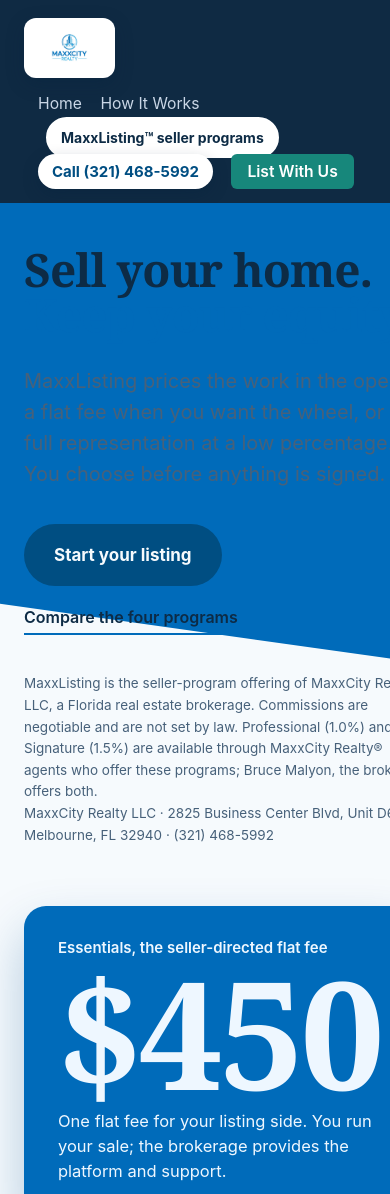
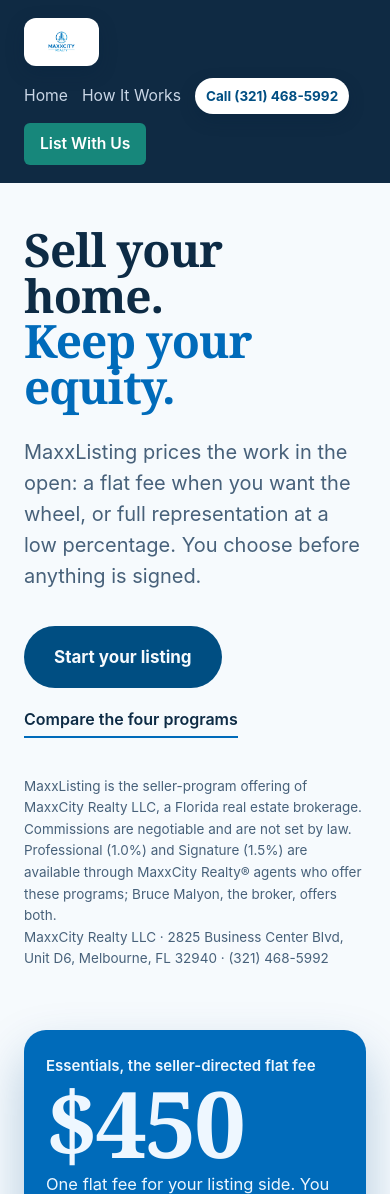
Before and after one commit to Mattnick1flirtorbit/maxxlisting, a plain HTML site: page index.html in a window 390 px wide. Shown: the top 1194 px of the page. Drawn offline with Linux system fonts and the light colour scheme.

Commit message:
Mobile rendering fixes: hero contrast, nav wrap, price fit (2026-11-22)

```diff
--- a/style.css
+++ b/style.css
@@ -419,3 +419,27 @@ table.compare td.yes { color: var(--teal-dark); font-weight: 600; }
 .bhc-prog-p small{font-size:14px;font-weight:700;color:#47617a}
 .bhc-prog-n{font-weight:600;font-size:14.5px;margin-top:2px;color:#0d2b45}
 .bhc-prog-d{font-size:13px;color:#47617a;margin-top:2px;line-height:1.4}
+
+/* ===== Mobile rendering fixes (2026-11-22) =====
+   1) Hero accent square shrinks to the bottom-right corner on small screens
+      so the headline, lede and fine print sit on the paper background again
+      instead of dark text on mid-blue.
+   2) The $450 price type scales down so it fits inside its block.
+   3) The MLS band loses its desktop offset margins (they pushed it past
+      the right edge of phone screens).
+   4) Header nav wraps into tidy rows; the decorative program pill is
+      dropped on phones (List With Us already carries the message). */
+@media (max-width:900px){
+  .bhc::after{ width:340px; height:340px; top:auto; bottom:-160px; right:-140px; }
+  .bhc-mls{ margin-left:0; margin-right:0; }
+  .bhc-price{ font-size:92px; letter-spacing:-2px; }
+  .bhc-priceblock{ padding:24px 22px 26px; }
+}
+@media (max-width:640px){
+  .bhc-logoplate img{ height:36px; }
+  .main-nav{ display:flex; flex-wrap:wrap; align-items:center; gap:9px 14px; }
+  .main-nav a{ margin-left:0; }
+  .main-nav .bhc-progtag{ display:none; }
+  .main-nav a.bhc-phone{ font-size:13.5px; padding:7px 11px; }
+  .bhc-prog-p{ font-size:20px; }
+}
```
